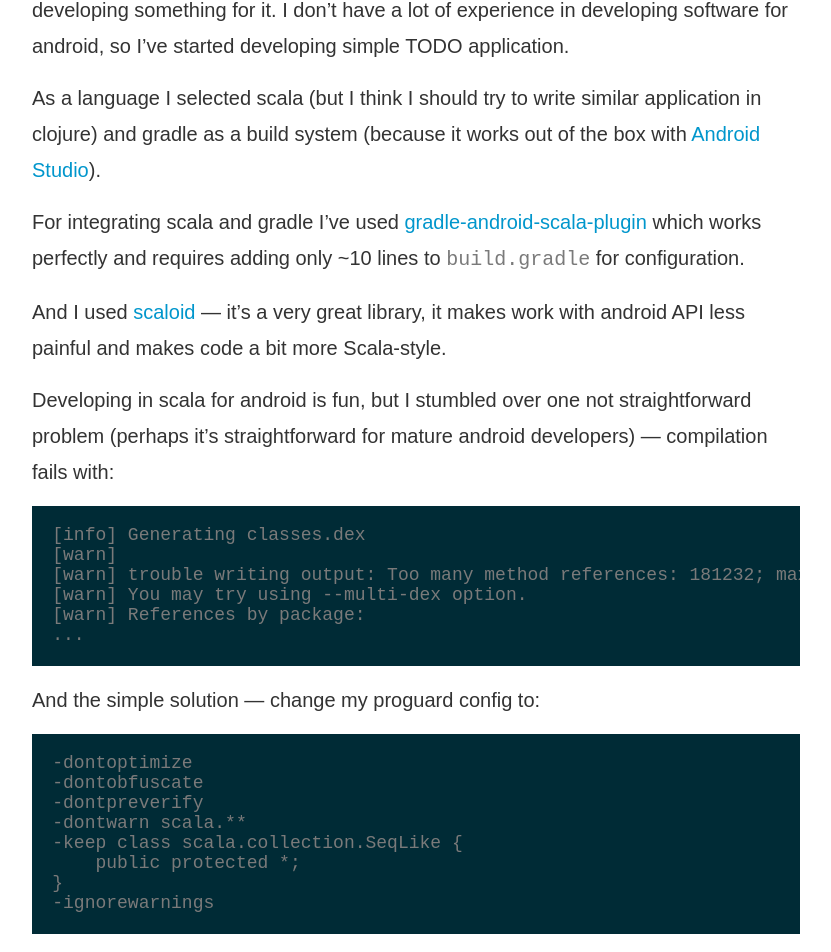
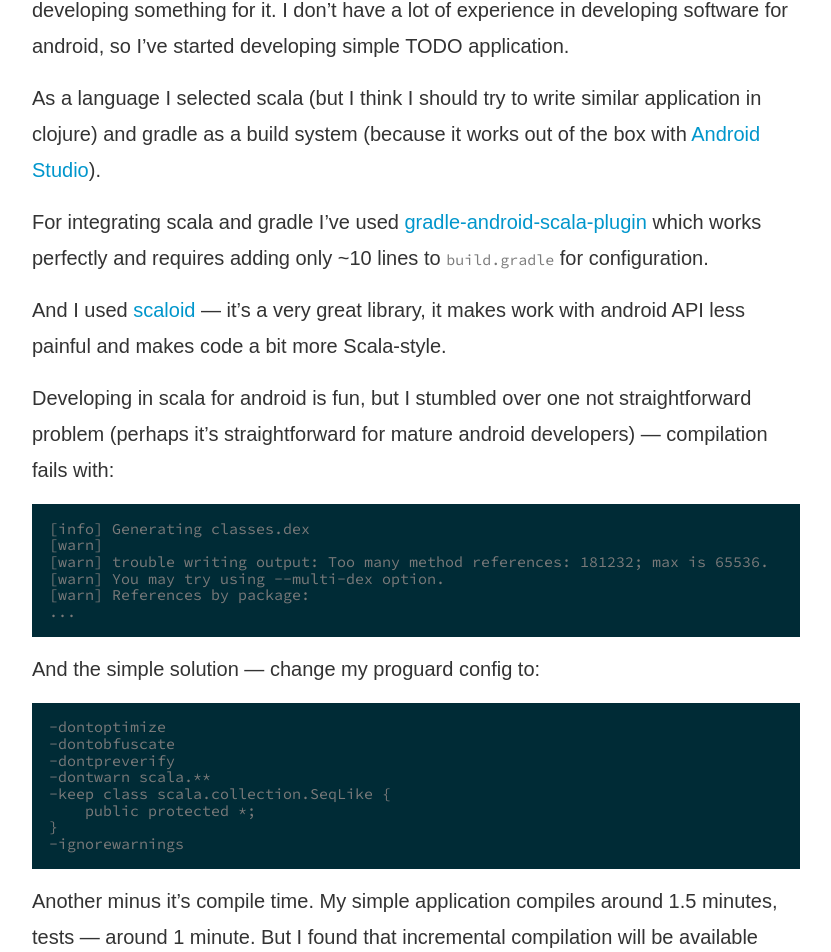
Before and after one commit to nvbn/nvbn.github.io, a Jekyll site: the page built from _posts/2014-10-27-google-glass-in-scala.md, in a window 1280 px wide. Shown: the part 684-1636 px from the top of the page, without its empty margins (224-1055 px from the left). Built offline with Jekyll 4.4.1, drawn with Linux system fonts in a browser that asks for light colours; Markdown is read by kramdown in place of the engine named in the settings; comment, search, counter and statistics services are not loaded.

Commit message:
Fix fonts in source code examples

```diff
--- a/_includes/head.html
+++ b/_includes/head.html
@@ -12,6 +12,8 @@
     <link rel="stylesheet" href="{{ "/css/pixyll.css" | prepend: site.baseurl }}" type="text/css">
 
     <!-- Fonts -->
+    <link href='http://fonts.googleapis.com/css?family=Source+Code+Pro' rel='stylesheet' type='text/css'>
+
     <meta name="google-site-verification" content="6dnjNwaZ3UKvkzm51z_Iyzq-BF3VL2Xek6gGfB9VgEU" />
     <script>
         (function(i,s,o,g,r,a,m){i['GoogleAnalyticsObject']=r;i[r]=i[r]||function(){
--- a/_sass/_main.scss
+++ b/_sass/_main.scss
@@ -494,3 +494,8 @@
 h3 {
   margin-top: 0;
 }
+
+pre, code, pre *, code * {
+  font-family: 'Source Code Pro', monospace !important;
+  font-size: 15px !important;
+}
```
